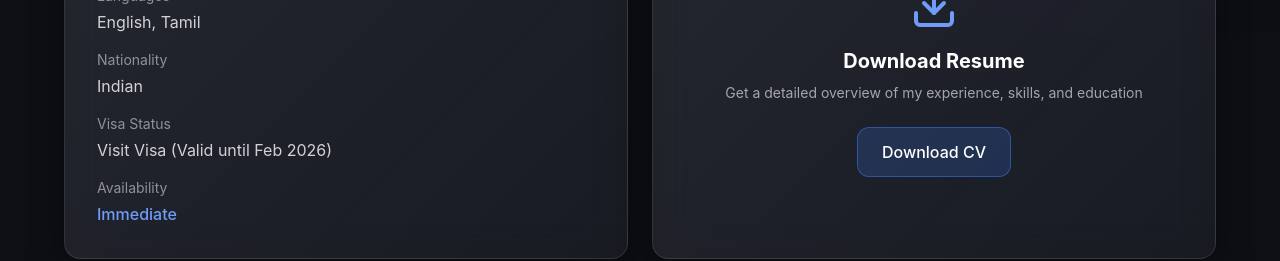
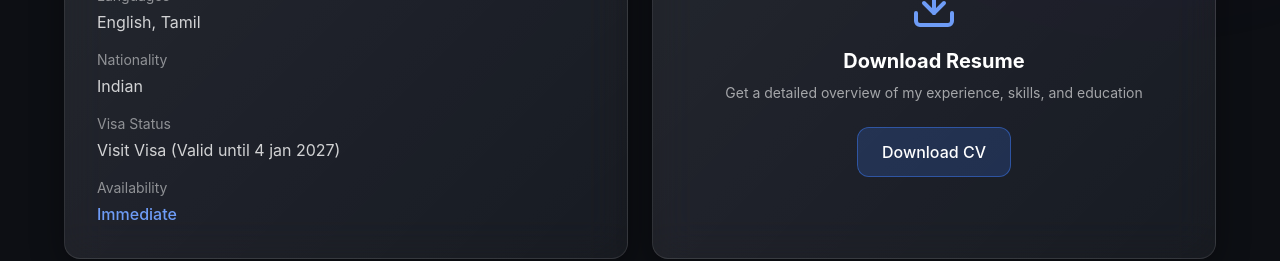
Before and after one commit to mxbn-mubeen/portfolio_mubeen, a React (Vite) app: page / in a window 1280 px wide. Shown: the part 3280-3541 px from the top of the page. Built offline with nearby package versions, Linux system fonts and the light colour scheme.

Commit message:
Update About.tsx

```diff
--- a/src/features/about/About.tsx
+++ b/src/features/about/About.tsx
@@ -153,7 +153,7 @@ export const About = () => {
                   </div>
                   <div>
                     <p className="text-white/50 text-sm mb-1">Visa Status</p>
-                    <p className="text-white/80">Visit Visa (Valid until Feb 2026)</p>
+                    <p className="text-white/80">Visit Visa (Valid until 4 jan 2027)</p>
                   </div>
                   <div>
                     <p className="text-white/50 text-sm mb-1">Availability</p>
```
